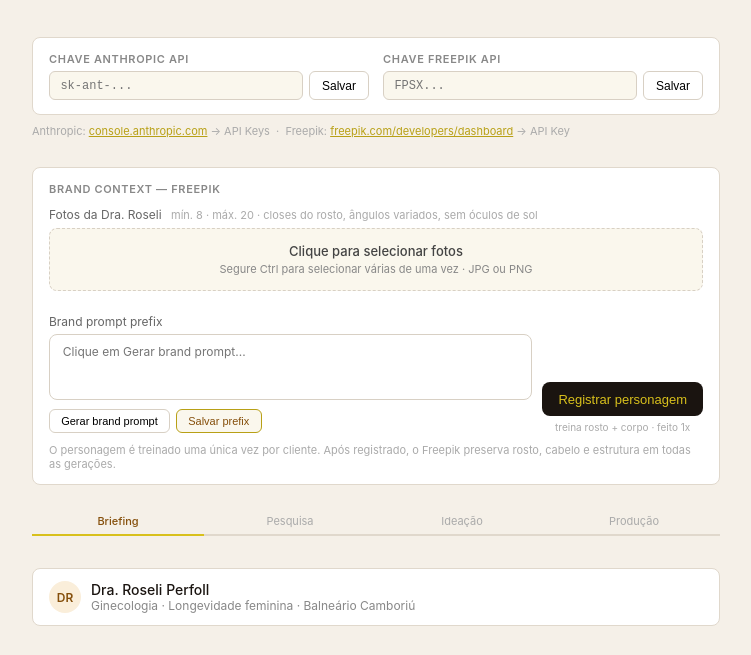
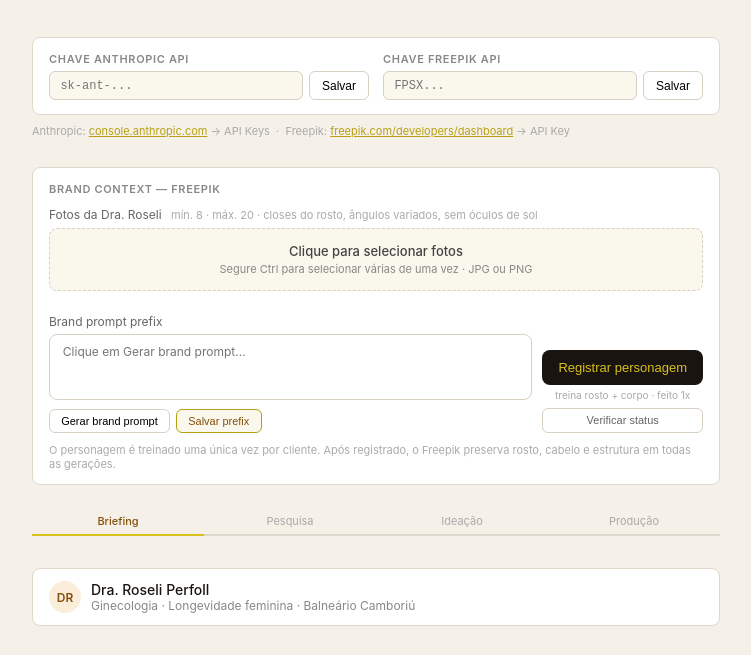
Before and after one commit to EddyBachmann/datascout-neritas, a website: page index.html in a window 1280 px wide. Shown: the part 80-735 px from the top of the page, without its empty margins (264-1015 px from the left). Drawn offline with Linux system fonts and the light colour scheme.

Commit message:
Add files via upload

```diff
--- a/index.html
+++ b/index.html
@@ -139,6 +139,7 @@
             <span id="lora-btn-label">Registrar personagem</span>
           </button>
           <div style="font-size:10px;color:#aaa;margin-top:.3rem">treina rosto + corpo · feito 1x</div>
+          <button onclick="verificarStatusLora()" style="margin-top:.4rem;padding:.35rem .7rem;border-radius:6px;background:transparent;border:0.5px solid #d8d0c4;font-size:11px;cursor:pointer;color:#666;width:100%">Verificar status</button>
         </div>
       </div>
 
@@ -969,6 +970,46 @@ async function registrarCharacterLora(){
   }
 }
 
+async function verificarStatusLora(){
+  const fpKey = getFpKey();
+  if(!fpKey){ alert('Insira a chave Freepik primeiro.'); return; }
+
+  try {
+    const resp = await fetch('/api/check-lora-status?fp_key=' + encodeURIComponent(fpKey));
+    const data = await resp.json();
+    const loras = data?.data || [];
+    const arr = Array.isArray(loras) ? loras : [loras];
+
+    if(!arr.length){
+      alert('Nenhum LoRA encontrado na conta Freepik.');
+      return;
+    }
+
+    const msg = arr.map(l => {
+      const nome = l.name || l.id || 'sem nome';
+      const status = l.status || 'desconhecido';
+      const id = l.id || l.lora_id || '';
+      return nome + ' — ' + status + (id ? ' (ID: '+id+')' : '');
+    }).join('\n');
+
+    const escolha = confirm('LoRAs encontrados:\n\n' + msg + '\n\nClicar OK para usar o primeiro COMPLETED encontrado.');
+    if(escolha){
+      const completed = arr.find(l => l.status === 'COMPLETED');
+      if(completed){
+        const loraId = completed.id || completed.lora_id || completed.name;
+        localStorage.setItem('ds_lora_id', loraId);
+        localStorage.setItem('ds_lora_name', completed.name || 'roseli-perfoll-v2');
+        atualizarBrandUI();
+        alert('Personagem ativado: ' + loraId);
+      } else {
+        alert('Nenhum LoRA COMPLETED ainda. Aguarde o treinamento terminar e tente novamente.');
+      }
+    }
+  } catch(e) {
+    alert('Erro ao verificar: ' + e.message);
+  }
+}
+
 function resetarLora(){
   if(!confirm('Remover o personagem registrado? Você precisará registrar novamente.')) return;
   localStorage.removeItem('ds_lora_id');
```
